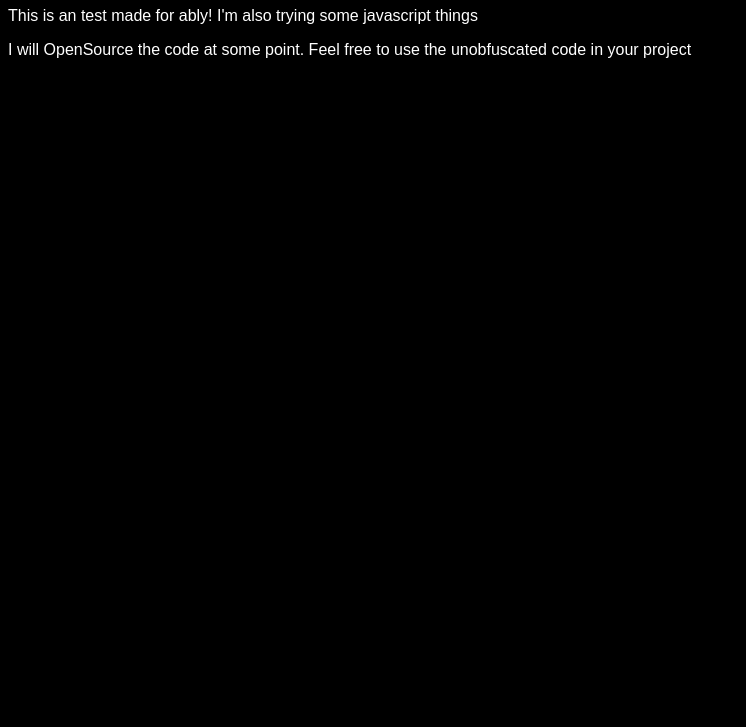
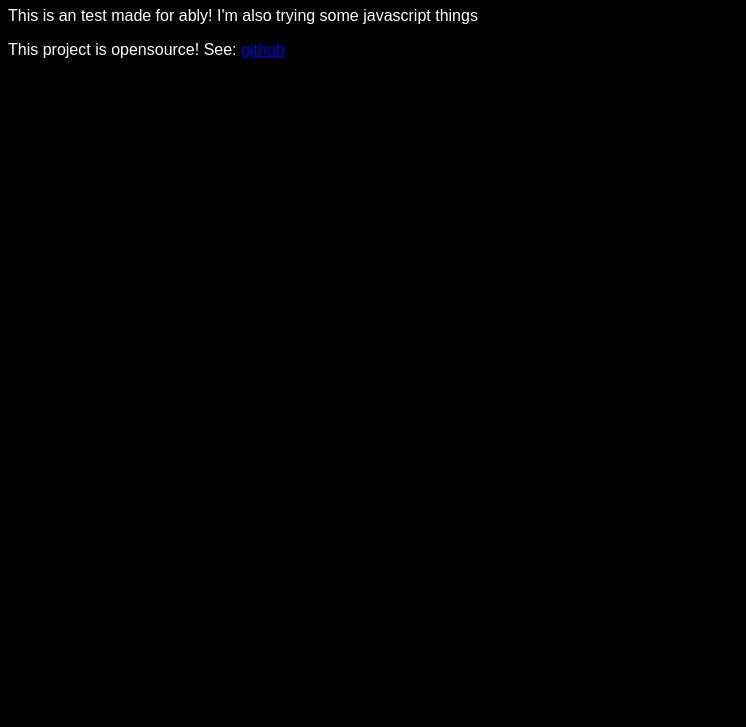
Before and after one commit to StoppedwummPython/st-collab, a website: page src/public/about/index.html in a window 1280 px wide. Shown: the part 73-800 px from the top of the page, without its empty margins (0-746 px from the left). Drawn offline with Linux system fonts and the light colour scheme.

Commit message:
Add another opensource notice

```diff
--- a/src/public/about/index.html
+++ b/src/public/about/index.html
@@ -14,7 +14,7 @@
 <body>
     <h1>About this site</h1>
     <p>This is an test made for ably! I'm also trying some javascript things</p>
-    <p>I will OpenSource the code at some point. Feel free to use the unobfuscated code in your project</p>
+    <p>This project is opensource! See: <a href="https://github.com/StoppedwummPython/st-collab">github</a></p>
 </body>
 
 </html>
```
